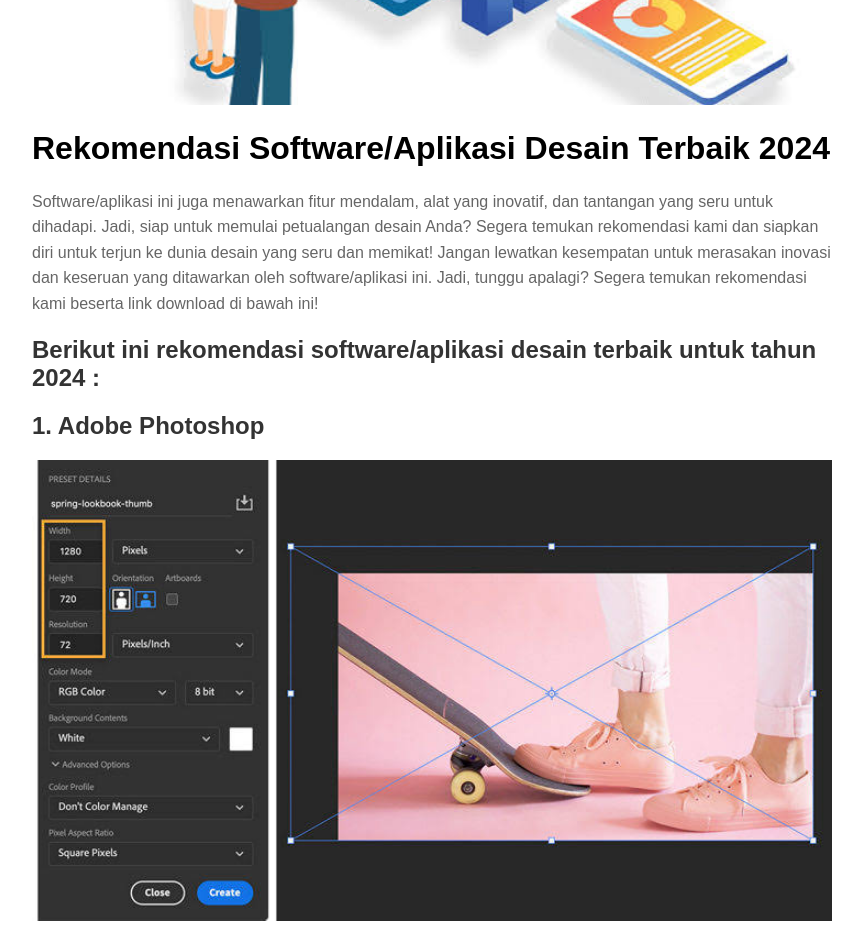
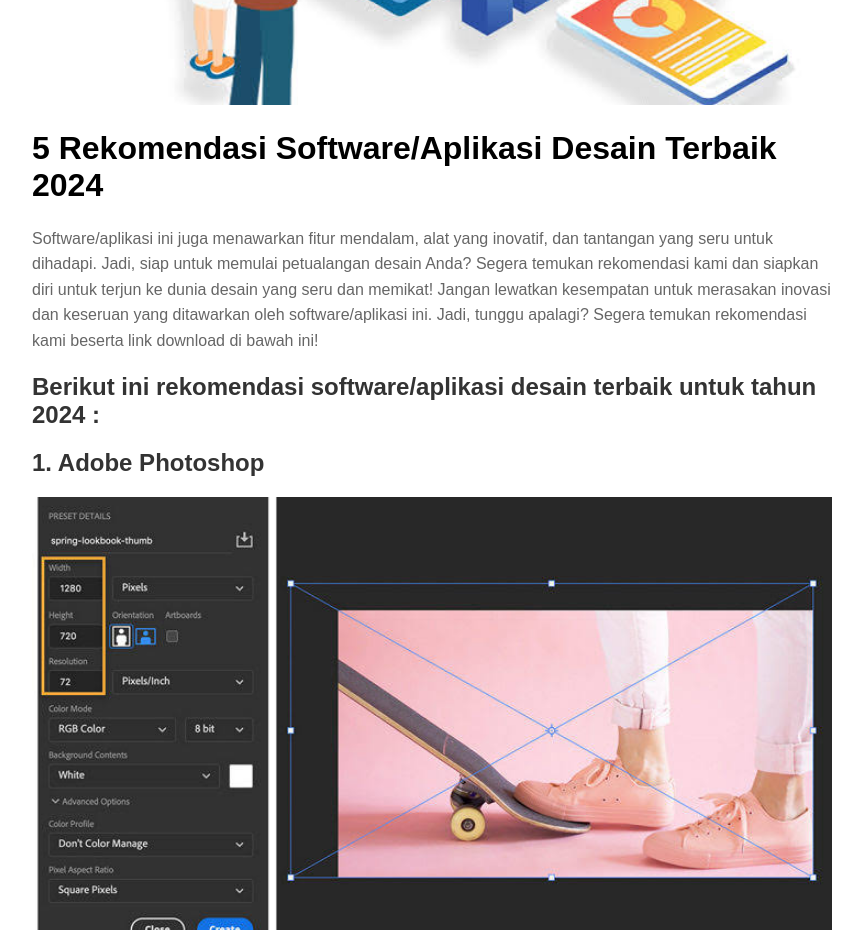
Before and after one commit to krisZerver/rekomendasi-software-desain-2024, a plain HTML site: page index.html in a window 1280 px wide. Shown: the part 1740-2670 px from the top of the page, without its empty margins (208-1071 px from the left). Drawn offline with Linux system fonts and the light colour scheme.

Commit message:
Update index.html

```diff
--- a/index.html
+++ b/index.html
@@ -62,7 +62,7 @@
         </div>
 
         <img class="thumb-head" src="Ilustrasithumb.jpeg">
-        <h1>Rekomendasi Software/Aplikasi Desain Terbaik 2024</h1>
+        <h1>5 Rekomendasi Software/Aplikasi Desain Terbaik 2024</h1>
         <p>Software/aplikasi ini juga menawarkan fitur mendalam, alat yang inovatif, dan tantangan yang seru untuk dihadapi. Jadi, siap untuk memulai petualangan desain Anda? Segera temukan rekomendasi kami dan siapkan diri untuk terjun ke dunia desain yang seru dan memikat! Jangan lewatkan kesempatan untuk merasakan inovasi dan keseruan yang ditawarkan oleh software/aplikasi ini. Jadi, tunggu apalagi? Segera temukan rekomendasi kami beserta link download di bawah ini!</p>
 
         <h2>Berikut ini rekomendasi software/aplikasi desain terbaik untuk tahun 2024 :</h2>
```
